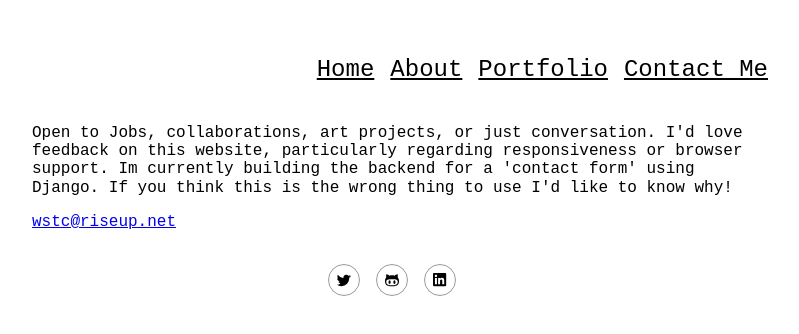
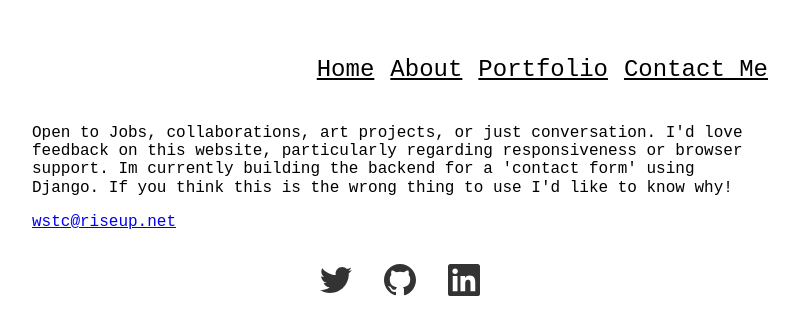
Before and after one commit to chromebanana/personal-website, a React (Create React App) app: page / in a window 1280 px wide. Both pictures are taken after a click on the element "Contact Me". Shown: the top 334 px of the page, without its empty margins (240-1039 px from the left). Built offline with nearby package versions, Linux system fonts and the light colour scheme.

Commit message:
added profile pic

```diff
--- a/src/App.js
+++ b/src/App.js
@@ -2,6 +2,7 @@
 import { Navigation } from './Navigation';
 import Portfolio from './Portfolio';
 import { Contact } from './Contact';
+import me from './images/me.jpeg'
 
 import './App.css';
 
@@ -25,9 +26,13 @@
         <Navigation onRouteChange={this.onRouteChange}/>
 
       {this.state.route === 'home' ?
-        <div>
+        <div className="flex flex-wrap">
+        <div className="w-60-ns">
         <h1>William Cragg</h1>
-        <h2>Full Stack Developer.</h2>
+        <h2 className="mb4">Full Stack Developer.</h2>
+        </div>
+        <img className="w-40-ns w-70 mt2" src={me} alt="Photograph of William Cragg"/>
+
 
         </div>
         : ( route === 'bio' ? <div>
--- a/src/Contact.js
+++ b/src/Contact.js
@@ -9,24 +9,15 @@
       If you think this is the wrong thing to use I'd like to know why!</p>
       <a href="mailto:wstc@riseup.net">wstc@riseup.net</a>
       <footer className="pv4 tc">
-      <a className="link dim gray dib h2 w2 br-100 mr3 pa2 ba b--black-40" href="https://twitter.com/topchromebanana/" target="_blank" rel="noopener noreferrer" title="Twitter Profile">
-        <svg data-icon="twitter" viewBox="0 0 32 32" styles="fill:currentcolor">
-          <title>twitter @topchromebanana</title>
-          <path d="M2 4 C6 8 10 12 15 11 A6 6 0 0 1 22 4 A6 6 0 0 1 26 6 A8 8 0 0 0 31 4 A8 8 0 0 1 28 8 A8 8 0 0 0 32 7 A8 8 0 0 1 28 11 A18 18 0 0 1 10 30 A18 18 0 0 1 0 27 A12 12 0 0 0 8 24 A8 8 0 0 1 3 20 A8 8 0 0 0 6 19.5 A8 8 0 0 1 0 12 A8 8 0 0 0 3 13 A8 8 0 0 1 2 4"></path>
-        </svg>
+        <a class="link hover-silver black-80 dib h2 w2 ml4 mr4" href="https://twitter.com/topchromebanana/" target="_blank" rel="noopener noreferrer" title="Twitter Profile">
+          <svg fill="currentColor" xmlns="http://www.w3.org/2000/svg" viewBox="0 0 16 16" fill-rule="evenodd" clip-rule="evenodd" stroke-linejoin="round" stroke-miterlimit="1.414"><path d="M16 3.038c-.59.26-1.22.437-1.885.517.677-.407 1.198-1.05 1.443-1.816-.634.375-1.337.648-2.085.795-.598-.638-1.45-1.036-2.396-1.036-1.812 0-3.282 1.468-3.282 3.28 0 .258.03.51.085.75C5.152 5.39 2.733 4.084 1.114 2.1.83 2.583.67 3.147.67 3.75c0 1.14.58 2.143 1.46 2.732-.538-.017-1.045-.165-1.487-.41v.04c0 1.59 1.13 2.918 2.633 3.22-.276.074-.566.114-.865.114-.21 0-.416-.02-.617-.058.418 1.304 1.63 2.253 3.067 2.28-1.124.88-2.54 1.404-4.077 1.404-.265 0-.526-.015-.783-.045 1.453.93 3.178 1.474 5.032 1.474 6.038 0 9.34-5 9.34-9.338 0-.143-.004-.284-.01-.425.64-.463 1.198-1.04 1.638-1.7z" fill-rule="nonzero"/></svg>
         </a>
-      <a className="link dim gray dib br-100 h2 w2 mr3 pa2 ba b--black-40" href="https://github.com/chromebanana/" target="_blank" rel="noopener noreferrer" title="Github profile">
-        <svg data-icon="github" viewBox="0 0 32 32" styles="fill:currentcolor">
-          <title>github @chromebanana</title>
-          <path d="M0 18 C0 12 3 10 3 9 C2.5 7 2.5 4 3 3 C6 3 9 5 10 6 C12 5 14 5 16 5 C18 5 20 5 22 6 C23 5 26 3 29 3 C29.5 4 29.5 7 29 9 C29 10 32 12 32 18 C32 25 30 30 16 30 C2 30 0 25 0 18 M3 20 C3 24 4 28 16 28 C28 28 29 24 29 20 C29 16 28 14 16 14 C4 14 3 16 3 20 M8 21 A1.5 2.5 0 0 0 13 21 A1.5 2.5 0 0 0 8 21 M24 21 A1.5 2.5 0 0 0 19 21 A1.5 2.5 0 0 0 24 21 z"></path>
-        </svg>
-      </a>
-      <a className="link dim gray dib br-100 h2 w2 mr3 pa2 ba b--black-40" href="https://www.linkedin.com/in/william-cragg-60a155125/" target="_blank" rel="noopener noreferrer"title="Linkedin Profile">
-        <svg data-icon="linkedin" viewBox="0 0 17 17" styles="fill:currentcolor">
-          <title>linkedin profile</title>
-          <path d="M13.632 13.635h-2.37V9.922c0-.886-.018-2.025-1.234-2.025-1.235 0-1.424.964-1.424 1.96v3.778h-2.37V6H8.51V7.04h.03c.318-.6 1.092-1.233 2.247-1.233 2.4 0 2.845 1.58 2.845 3.637v4.188zM3.558 4.955c-.762 0-1.376-.617-1.376-1.377 0-.758.614-1.375 1.376-1.375.76 0 1.376.617 1.376 1.375 0 .76-.617 1.377-1.376 1.377zm1.188 8.68H2.37V6h2.376v7.635zM14.816 0H1.18C.528 0 0 .516 0 1.153v13.694C0 15.484.528 16 1.18 16h13.635c.652 0 1.185-.516 1.185-1.153V1.153C16 .516 15.467 0 14.815 0z"></path>
-        </svg>
-      </a>
+        <a class="link hover-silver black-80 dib h2 w2 mr4" href="https://github.com/chromebanana/" target="_blank" rel="noopener noreferrer" title="Github profile">
+          <svg fill="currentColor" xmlns="http://www.w3.org/2000/svg" viewBox="0 0 16 16" fill-rule="evenodd" clip-rule="evenodd" stroke-linejoin="round" stroke-miterlimit="1.414"><path d="M8 0C3.58 0 0 3.582 0 8c0 3.535 2.292 6.533 5.47 7.59.4.075.547-.172.547-.385 0-.19-.007-.693-.01-1.36-2.226.483-2.695-1.073-2.695-1.073-.364-.924-.89-1.17-.89-1.17-.725-.496.056-.486.056-.486.803.056 1.225.824 1.225.824.714 1.223 1.873.87 2.33.665.072-.517.278-.87.507-1.07-1.777-.2-3.644-.888-3.644-3.953 0-.873.31-1.587.823-2.147-.083-.202-.358-1.015.077-2.117 0 0 .672-.215 2.2.82.638-.178 1.323-.266 2.003-.27.68.004 1.364.092 2.003.27 1.527-1.035 2.198-.82 2.198-.82.437 1.102.163 1.915.08 2.117.513.56.823 1.274.823 2.147 0 3.073-1.87 3.75-3.653 3.947.287.246.543.735.543 1.48 0 1.07-.01 1.933-.01 2.195 0 .215.144.463.55.385C13.71 14.53 16 11.534 16 8c0-4.418-3.582-8-8-8"/></svg>
+        </a>
+        <a class="link hover-silver black-80 dib h2 w2 mr4" href="https://www.linkedin.com/in/william-cragg-60a155125/" target="_blank" rel="noopener noreferrer"title="Linkedin Profile">
+          <svg fill="currentColor" xmlns="http://www.w3.org/2000/svg" viewBox="0 0 16 16" fill-rule="evenodd" clip-rule="evenodd" stroke-linejoin="round" stroke-miterlimit="1.414"><path d="M13.632 13.635h-2.37V9.922c0-.886-.018-2.025-1.234-2.025-1.235 0-1.424.964-1.424 1.96v3.778h-2.37V6H8.51V7.04h.03c.318-.6 1.092-1.233 2.247-1.233 2.4 0 2.845 1.58 2.845 3.637v4.188zM3.558 4.955c-.762 0-1.376-.617-1.376-1.377 0-.758.614-1.375 1.376-1.375.76 0 1.376.617 1.376 1.375 0 .76-.617 1.377-1.376 1.377zm1.188 8.68H2.37V6h2.376v7.635zM14.816 0H1.18C.528 0 0 .516 0 1.153v13.694C0 15.484.528 16 1.18 16h13.635c.652 0 1.185-.516 1.185-1.153V1.153C16 .516 15.467 0 14.815 0z" fill-rule="nonzero"/></svg>
+        </a>
       </footer>
     </div>
     )
```
Also changed, not shown: src/logo.svg (deleted).
